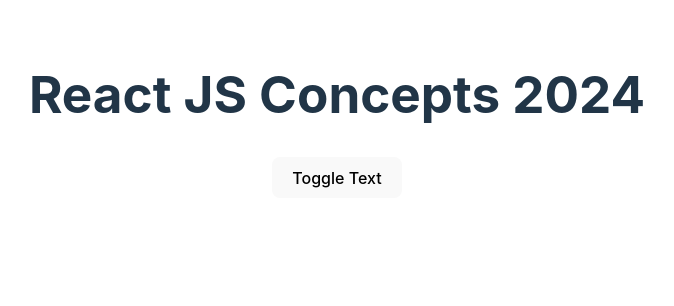
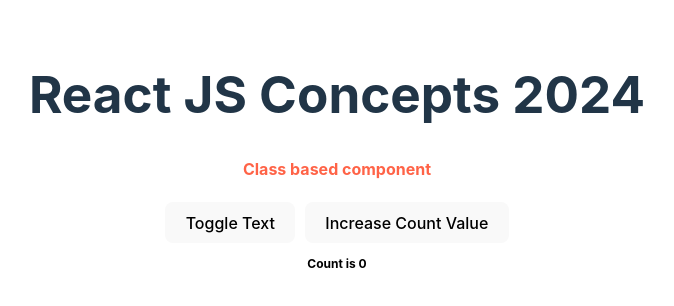
Before and after one commit to IB-ALA/REACT-TUTORIALS, a React (Vite) app in the folder reactjs-concepts-2024/: page / in a window 1280 px wide. Shown: the top 306 px of the page, without its empty margins (303-977 px from the left). Built offline with nearby package versions, Linux system fonts and the light colour scheme.

Commit message:
Lifecycle methods in class components. (componentDidMount, componentDidUpdate, componentWillUnmount)

```diff
--- a/reactjs-concepts-2024/src/components/1-class-based-components.jsx
+++ b/reactjs-concepts-2024/src/components/1-class-based-components.jsx
@@ -5,16 +5,51 @@
   state = {
     showText: false,
     changeColor: false,
+    count: 0,
+    changeCountStyle: false,
   };
   // constructor() {
   //   super();
-
   //   this.state = {
   //     showText: false,
   //   };
   // }
+
+  // componentDidMount
+  // componentDidUpdate
+  // componentWillUnmount
+  componentDidMount() {
+    console.log("this is called first time on page load");
+    this.setState({
+      showText: !this.state.showText,
+      changeColor: !this.state.changeColor,
+    });
+
+    // we can call apis here
+  }
+
+  componentDidUpdate(prevProps, prevState) {
+    // console.log(prevProps, prevState);
+    console.log(prevState, this.state);
+
+    if (
+      prevState &&
+      prevState.count !== this.state.count &&
+      this.state.count === 10
+    ) {
+      this.setState({
+        ...this.state,
+        changeCountStyle: true,
+      });
+    }
+  }
+
+  componentWillUnmount() {
+    console.log("component is getting unmounted");
+  }
+
   handleClick = () => {
-    console.log("button clicked");
+    // console.log("button clicked");
 
     // not recommended
     // this.state.showText = !this.state.showText;
@@ -24,9 +59,17 @@
     this.setState({ showText: !showText, changeColor: !changeColor });
   };
 
+  handleCount = () => {
+    this.setState({
+      ...this.state,
+      count: this.state.count + 1,
+    });
+  };
+
   render() {
-    console.log(this.state);
-    const { showText, changeColor } = this.state;
+    // console.log(this.state);
+    const { showText, changeColor, count, changeCountStyle } = this.state;
+    // console.log(changeCountStyle);
 
     return (
       <div>
@@ -36,6 +79,17 @@
           </h4>
         ) : null}
         <button onClick={this.handleClick}>Toggle Text</button>
+        <button style={{ marginLeft: "10px" }} onClick={this.handleCount}>
+          Increase Count Value
+        </button>
+        <h3
+          style={{
+            color: changeCountStyle ? "blue" : "black",
+            fontSize: changeCountStyle ? "30px" : "12px",
+          }}
+        >
+          Count is {count}
+        </h3>
       </div>
     );
   }
```
